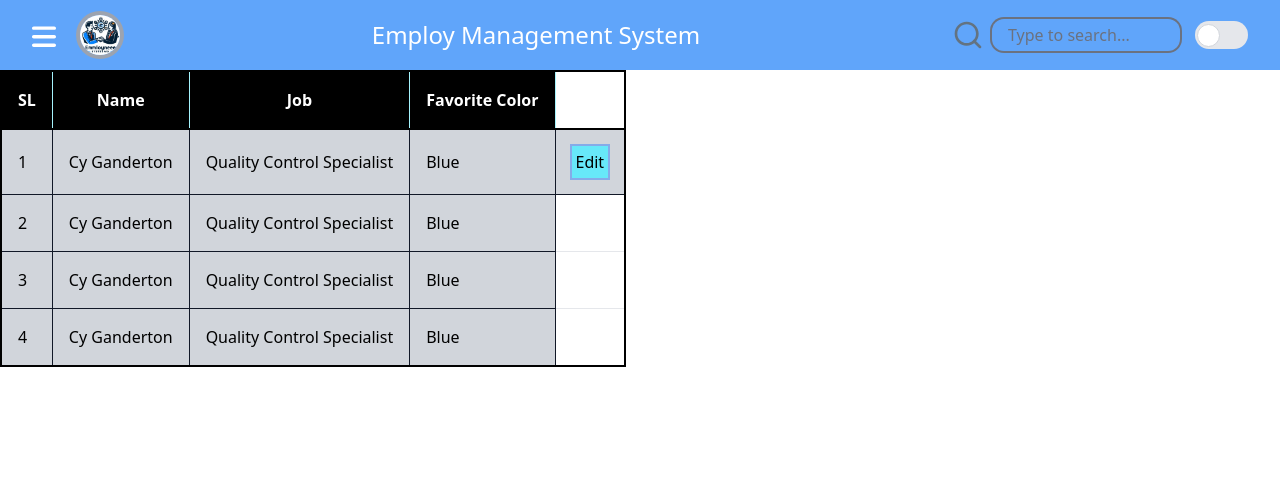
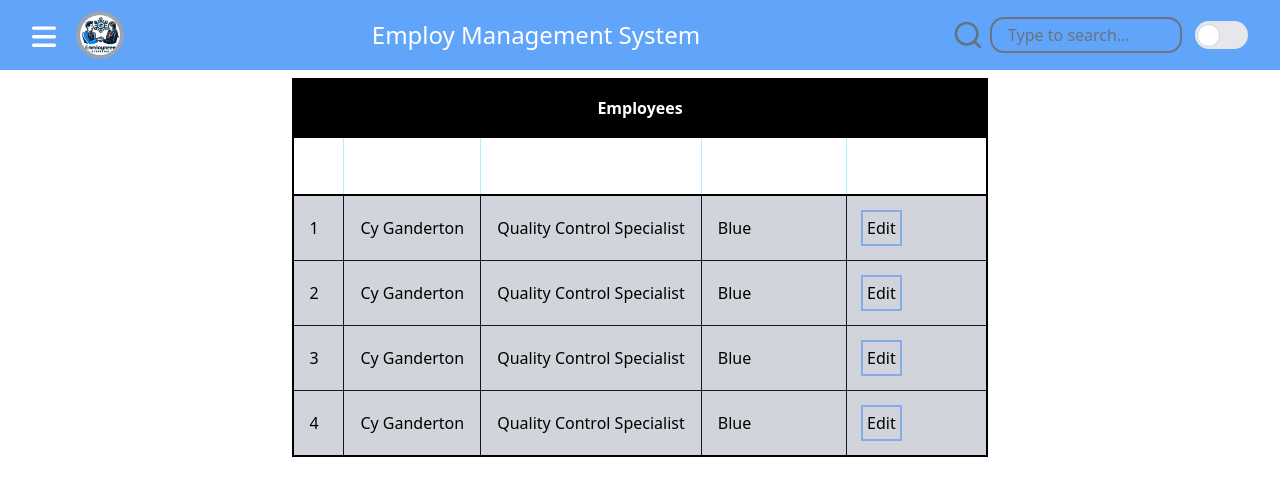
Before and after one commit to yet-yuvi/Employ-Management-System, a React (Create React App) app in the folder ems-client/: page /employes in a window 1280 px wide. Shown: the top 496 px of the page. Built offline with nearby package versions, Linux system fonts and the light colour scheme.

Commit message:
Table design

```diff
--- a/ems-client/src/components/employees/EmployeesList.jsx
+++ b/ems-client/src/components/employees/EmployeesList.jsx
@@ -1,21 +1,38 @@
-import React from "react";
+import React, { useEffect } from "react";
 import { Table } from "../table/Table";
 
 export const EmployeesList = () => {
   const headers = ["SL", "Name", "Job", "Favorite Color"];
   const columns = [
-    [1, "Cy Ganderton", "Quality Control Specialist", "Blue", {name: "Edit", user: {}}],
+    [1, "Cy Ganderton", "Quality Control Specialist", "Blue"],
     [2, "Cy Ganderton", "Quality Control Specialist", "Blue"],
     [3, "Cy Ganderton", "Quality Control Specialist", "Blue"],
     [4, "Cy Ganderton", "Quality Control Specialist", "Blue"],
   ];
+  useEffect(() => {
+    for (let item of columns) {
+      if (true) {
+        item.push({ name: "Edit", user: {} });
+      }
+    }
+    if (true) {
+      headers.push("Detail Button");
+    }
+  });
   return (
-    <div>
-      <Table headers={headers} columns={columns} />
+    <div className="w-full flex justify-center m-2">
+      <Table
+        headers={headers}
+        columns={columns}
+        banner={"Employees"}
+        banner_color={"black"}
+        header_color={"gray-700"}
+        cell_color={"gray-300"}
+        button_color={"cyan-300"}
+      />
     </div>
   );
 };
-
 
 // const data = {
 //   sl: 1,
--- a/ems-client/src/components/table/Table.jsx
+++ b/ems-client/src/components/table/Table.jsx
@@ -10,28 +10,51 @@ export const Table = (props) => {
   //   ];
   const [headers, setHeaders] = useState([]);
   const [columns, setColumns] = useState([]);
+  const [banner, setBanner] = useState(false);
   useEffect(() => {
     setHeaders(props.headers);
     setColumns(props.columns);
-    },[props])
+    if (props.banner) {
+      setBanner(props.banner);
+    }
+  }, [props]);
   return (
     <div>
       <div className="overflow-x-auto">
         <table className="table">
           <thead>
-            <tr className="border-2 border-black bg-black text-white">
+            {banner && (
+              <tr
+                className={`border-2 border-black bg-${props.banner_color} text-white`}
+              >
+                <th className="p-4 border-r border-cyan-200" colSpan={headers.length}>{banner}</th>
+              </tr>
+            )}
+            <tr className={`border-2 border-black bg-${props.header_color} text-white`}>
               {headers.map((head, idx) => {
-                return <th key={idx} className="p-4 border-r border-cyan-200">{head}</th>;
+                return (
+                  <th key={idx} className="p-4 border-r border-cyan-200">
+                    {head}
+                  </th>
+                );
               })}
             </tr>
           </thead>
           <tbody className="border-2 border-black">
             {columns.map((column, idx) => {
               return (
-                <tr key={idx} className="border border-black-200 bg-gray-300">
+                <tr key={idx} className={`border border-black-200 bg-${props.cell_color}`}>
                   {column.map((col, colIdx) => {
                     return (
-                      <td key={colIdx} className="p-4 border border-gray-900">{typeof col != "object" ? col : (<button className="bg-cyan-300 ring-2 p-1">{col.name}</button>)}</td>
+                      <td key={colIdx} className="p-4 border border-gray-900">
+                        {typeof col != "object" ? (
+                          col
+                        ) : (
+                          <button className={`bg-${props.button_color} ring-2 p-1`}>
+                            {col.name}
+                          </button>
+                        )}
+                      </td>
                     );
                   })}
                 </tr>
--- a/ems-client/src/index.js
+++ b/ems-client/src/index.js
@@ -6,9 +6,9 @@ import reportWebVitals from './reportWebVitals';
 
 const root = ReactDOM.createRoot(document.getElementById('root'));
 root.render(
-  <React.StrictMode>
+  // <React.StrictMode>
     <App />
-  </React.StrictMode>
+  //  </React.StrictMode>
 );
 
 // If you want to start measuring performance in your app, pass a function
```
Lines whose indentation alone changed are shown as unchanged.
